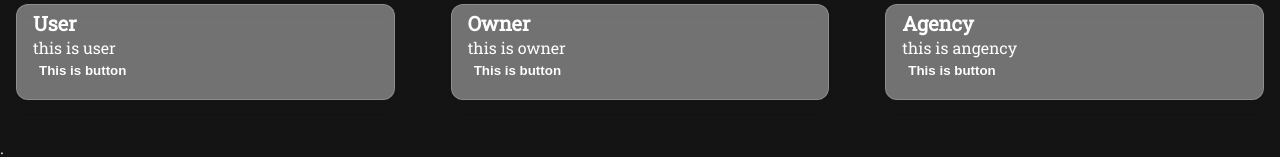
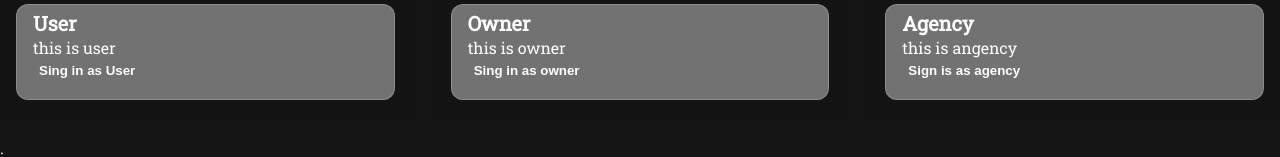
Before and after one commit to rng70/Property-Finder, a Next.js app in the folder frontend-client/: page /signintype in a window 1280 px wide. Shown: the top 157 px of the page. Built offline with nearby package versions, Linux system fonts and the light colour scheme.

Commit message:
button description fixed

```diff
--- a/frontend-client/Components/card.js
+++ b/frontend-client/Components/card.js
@@ -19,7 +19,7 @@ const Card = (props) => {
 
                         <div className={styles.cardImageWrapper}>
                             <p className={styles.cardImage}>{props.description}</p>
-                            <button>This is button</button>
+                            <button>{props.btnTitle}</button>
                             {/* <Image
                                 className={styles.cardImage}
                                 src={props.imgUrl}
--- a/frontend-client/pages/signintype.js
+++ b/frontend-client/pages/signintype.js
@@ -23,6 +23,7 @@ const SingInType = (props) => {
                         title={singleCard.title}
                         description={singleCard.description}
                         href={`auth/${singleCard.hrefId}`}
+                        btnTitle={singleCard.buttonTitle}
                         className={styles.card}
                     />
                 )};
```
